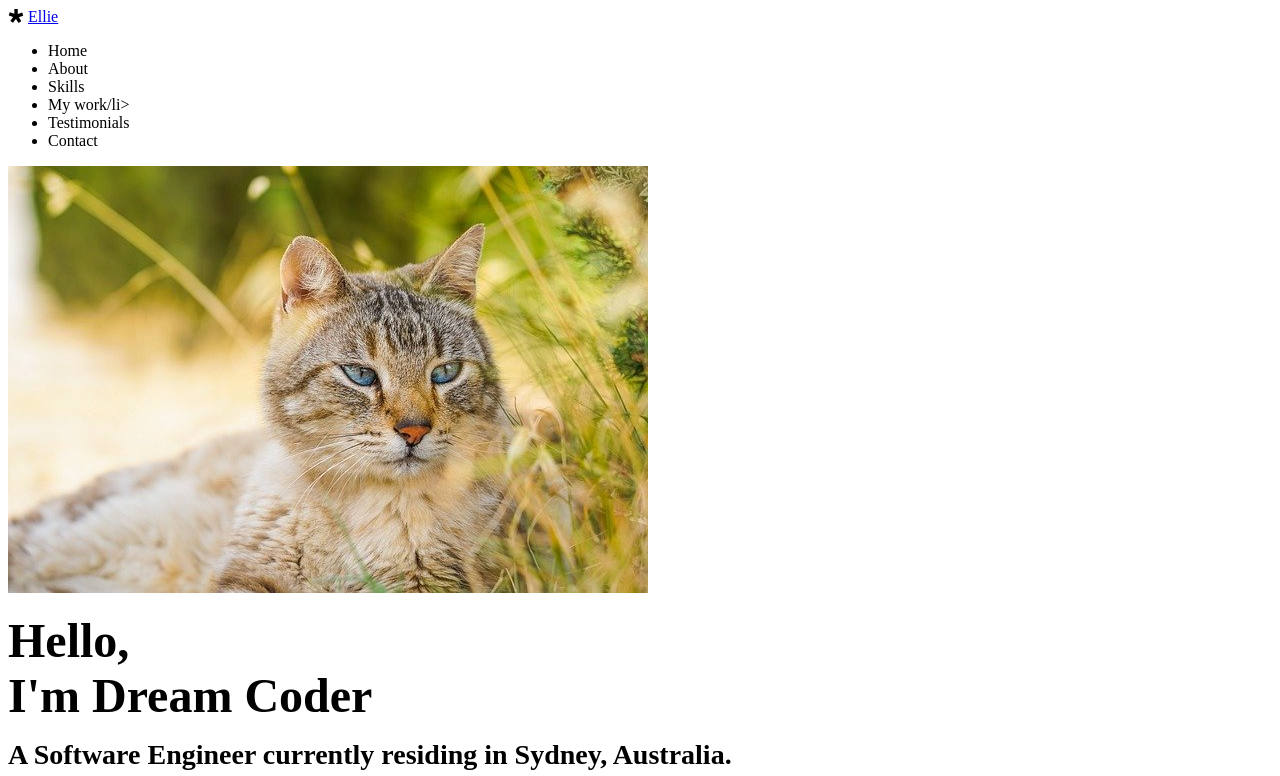
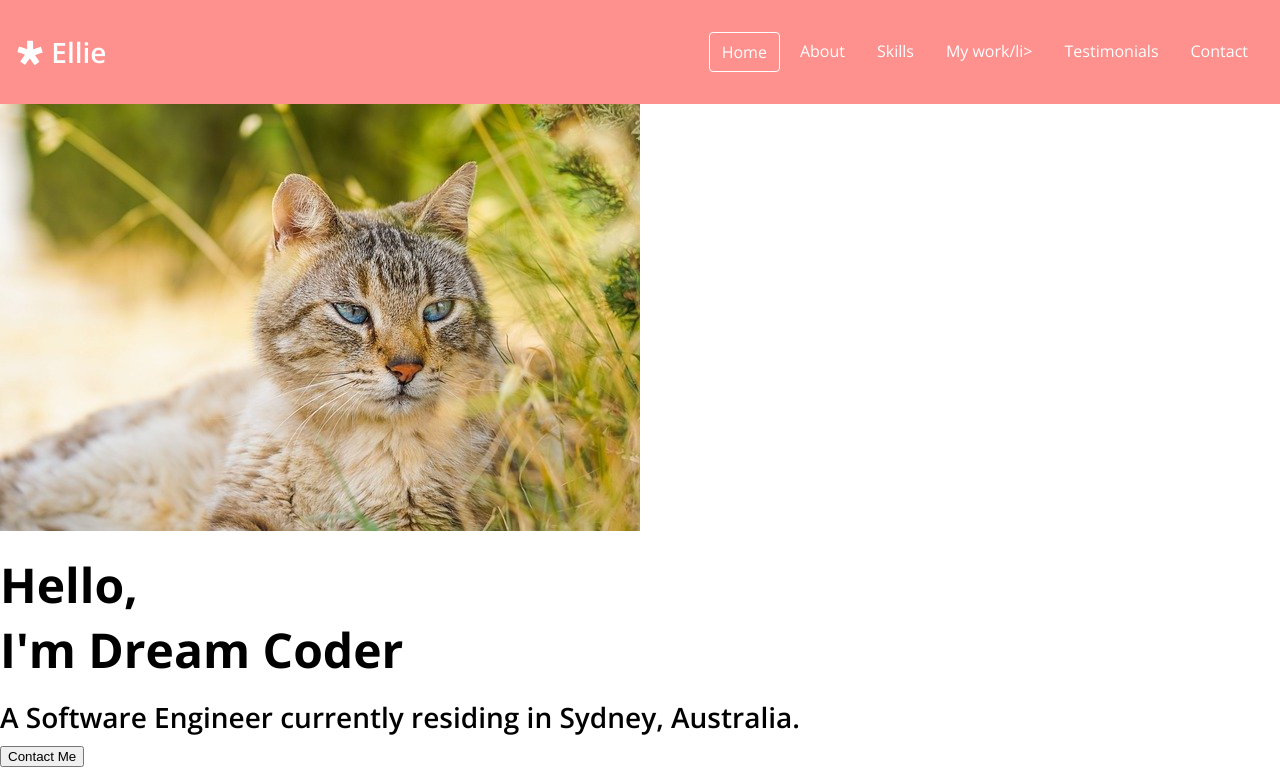
Before and after one commit to pyeonne/portfolio-ex, a plain HTML site: page index.html in a window 1280 px wide. Shown: the top 776 px of the page. Drawn offline with nearby package versions, Linux system fonts and the light colour scheme.

Commit message:
CSS: Navbar

```diff
--- a/index.html
+++ b/index.html
@@ -27,7 +27,7 @@
                 <a href="#">Ellie</a>
             </div>
             <ul class="navbar__menu">
-                <li class="navbar__menu__item">Home</li>
+                <li class="navbar__menu__item active">Home</li>
                 <li class="navbar__menu__item">About</li>
                 <li class="navbar__menu__item">Skills</li>
                 <li class="navbar__menu__item">My work/li></li>
--- a/style.css
+++ b/style.css
@@ -27,11 +27,29 @@
     --weight-regular: 400;
 
     /* Size */
+    --size-border-radius: 4px;
 }
 
 /* Universal tags */
 * {
     box-sizing: border-box;
+}
+
+body {
+    font-family: 'Open Sans', sans-serif;
+    margin: 0; /* body에 마진이 자동적으로 8씩 들어가는 걸 없앰  */
+}
+
+a {
+    /* 기본적인 밑줄 제거 및 색상 변경 */
+    text-decoration: none;
+    color: var(--color-white);
+}
+
+ul {
+    /* 앞에 점이랑 기본적인 패딩 제거 */
+    list-style: none;
+    padding-left: 0;
 }
 
 /* Typography */
@@ -62,3 +80,37 @@ p {
     color: black;
     margin: 4px 0;
 }
+
+/* Navbar */
+#navbar {
+    display: flex;
+    justify-content: space-between;
+    background-color: var(--color-pink);
+    align-items: center;
+    color: var(--color-white);
+    padding: 16px;
+}
+
+.navbar__menu {
+    display: flex;
+}
+
+.navbar__logo {
+    font-size: var(--font-medium);
+    font-weight: var(--weight-semi-bold);
+}
+
+.navbar__menu__item {
+    padding: 8px 12px;
+    margin: 0 4px;
+    cursor: pointer;
+    border-radius: var(--size-border-radius);
+}
+
+.navbar__menu__item.active {
+    border: 1px solid var(--color-white);
+}
+
+.navbar__menu__item:hover {
+    background-color: var(--color-dark-pink);
+}
```
